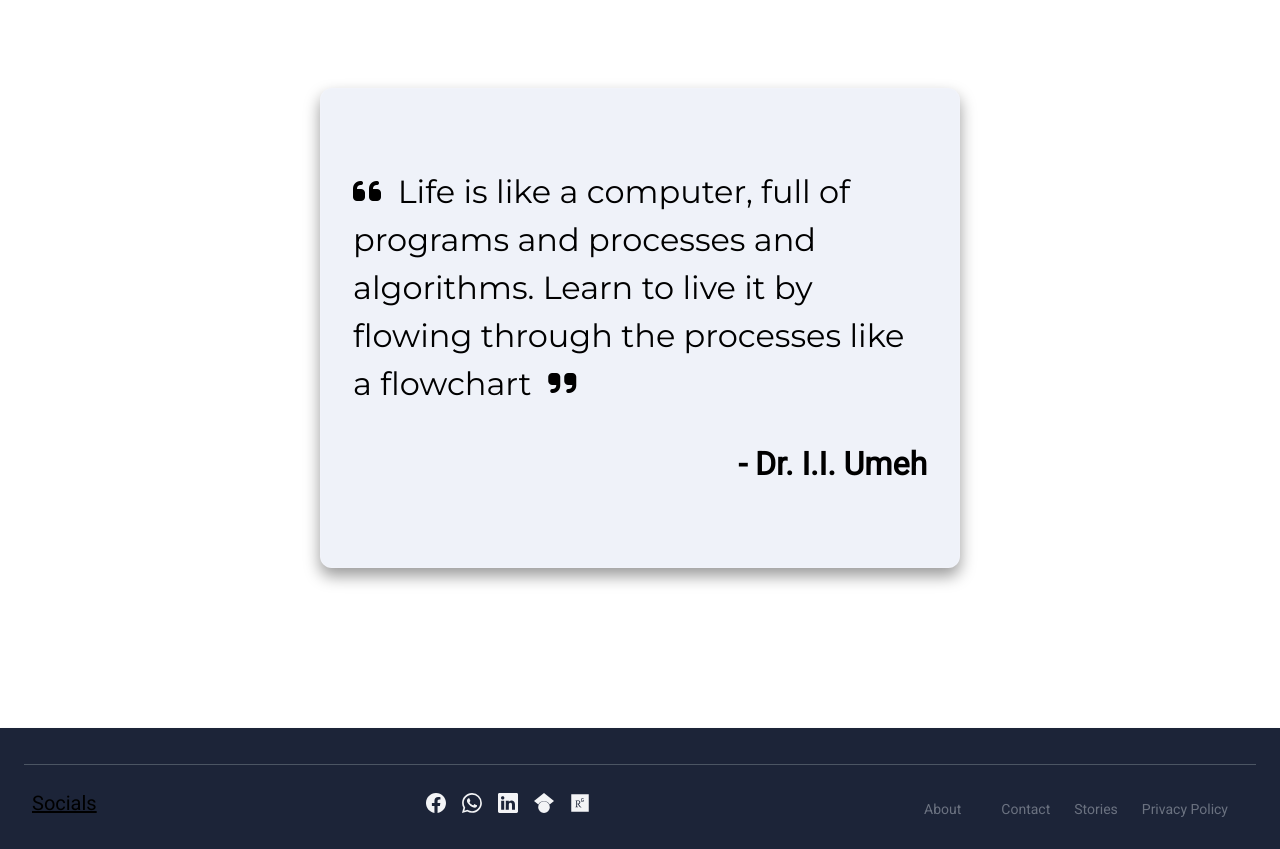
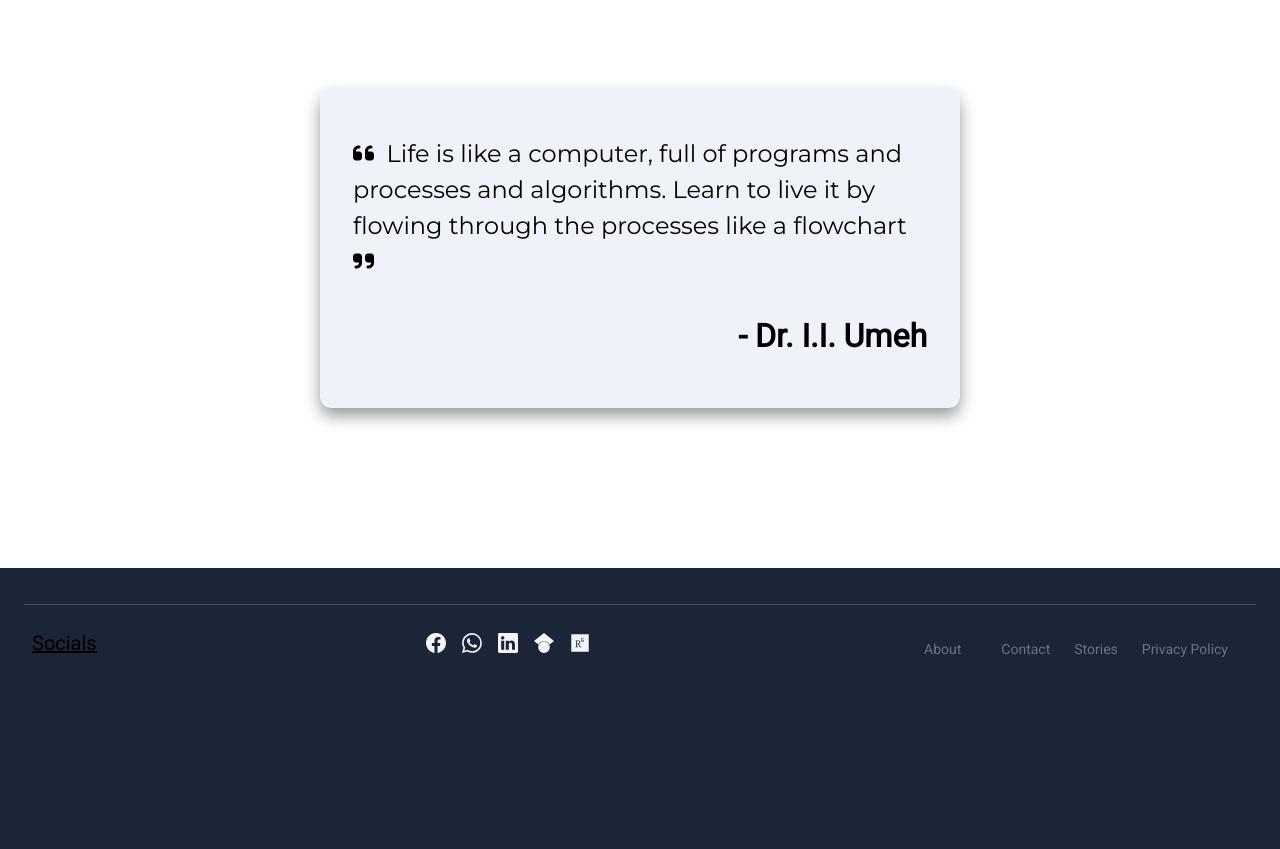
Before and after one commit to Kingsleyaham/DIIU, a React (Vite) app: page / in a window 1280 px wide. Shown: the part 920-1769 px from the top of the page. After the commit the page ends 1609 px from the top, so only its background shows below. Built offline with nearby package versions, Linux system fonts and the light colour scheme.

Commit message:
adjusted quote size

```diff
--- a/src/App.css
+++ b/src/App.css
@@ -251,7 +251,7 @@ body {
 }
 
 .homepg .lowerSection {
-  height: 100vh;
+  height: 80vh;
   background-color: white;
   display: flex;
   justify-content: center;
@@ -260,7 +260,7 @@ body {
 
 .homepg .lowerSection .card {
   width: 50%;
-  height: 30rem;
+  height: 20rem;
   padding: 2rem;
   display: flex;
   flex-direction: column;
@@ -276,7 +276,7 @@ body {
   font-family: "Montserrat", sans-serif;
   color: black;
   font-weight: 500;
-  font-size: 2rem;
+  font-size: 1.5rem;
 }
 
 .homepg .lowerSection .card h3 {
```
